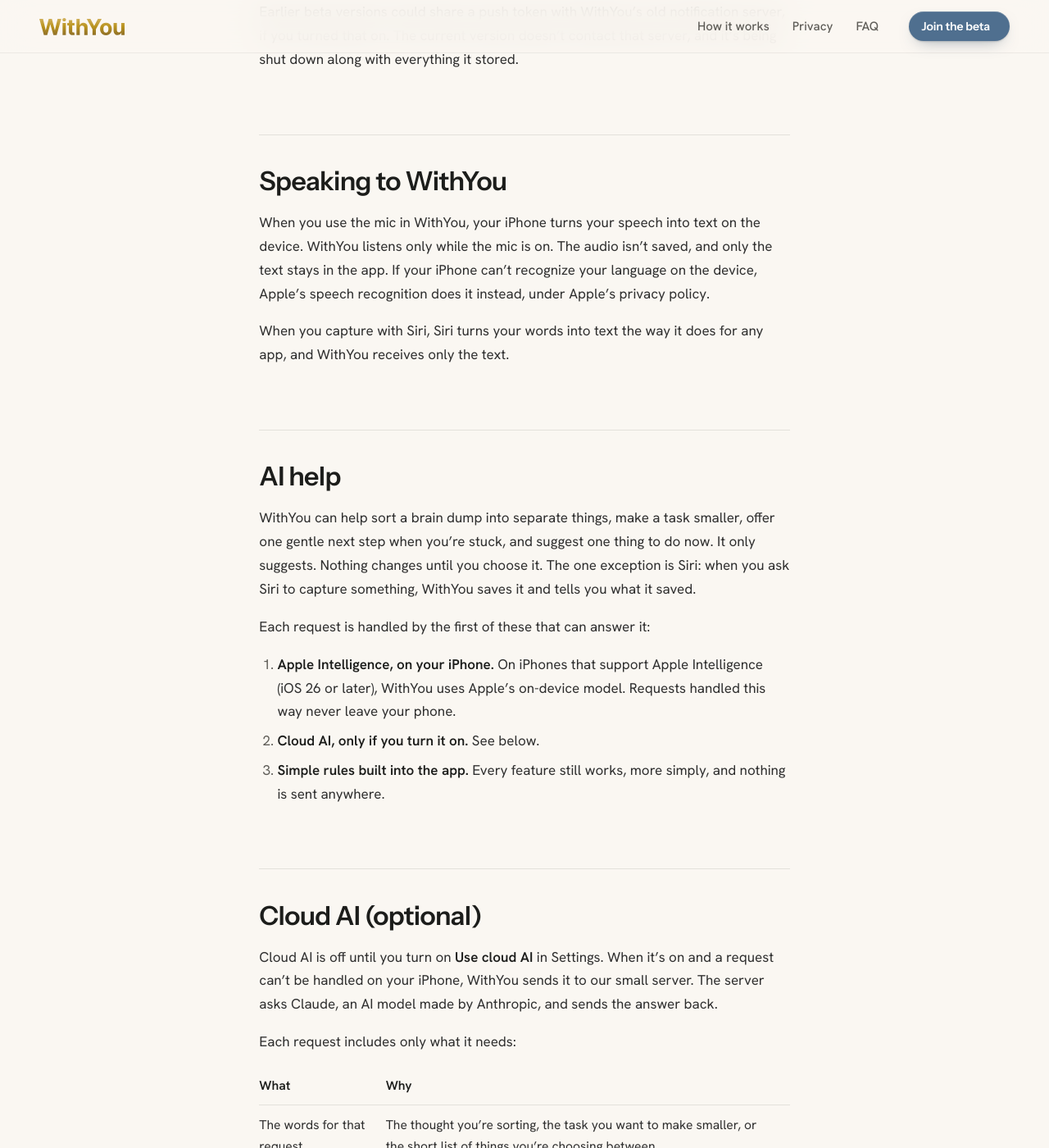
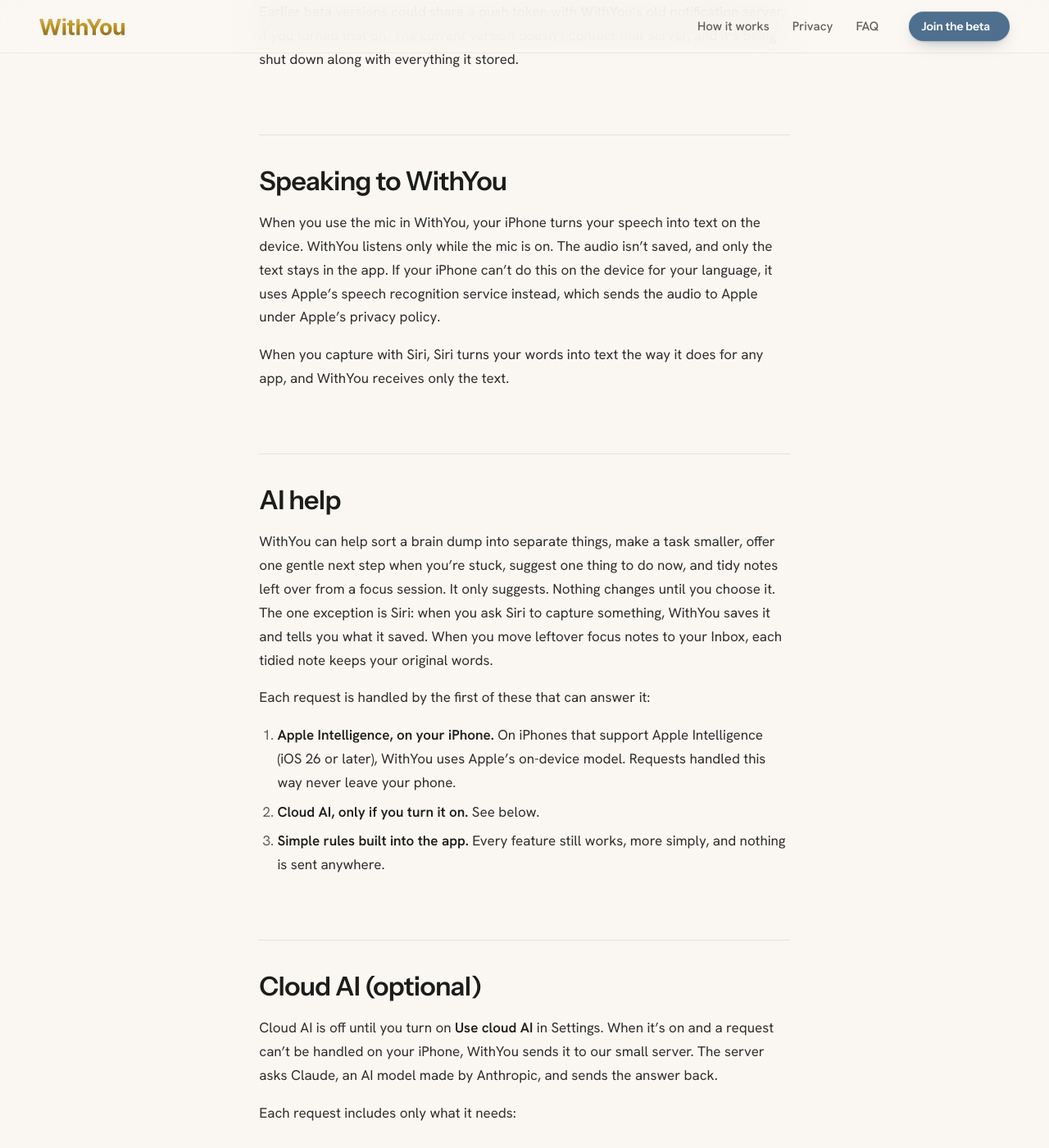
Before and after one commit to elaiken3/withyou-site, a Jekyll site: the page built from privacy.md, in a window 1280 px wide and 1400 px high, scrolled down 1000 px. Shown: the whole window at 82% size. Built offline with Jekyll 4.4.1, drawn with Linux system fonts in a browser that asks for light colours; some of the changed text lies outside the part shown.

Commit message:
Privacy page: clarify speech fallback, focus-note tidy, data kept after deletion
Co-Authored-By: Claude Opus 5.5 <noreply@anthropic.com>
Claude-Session: https://claude.ai/code/session_01NeUXjWQ1BCAtLeVcQMMf2V

```diff
--- a/index.html
+++ b/index.html
@@ -426,7 +426,7 @@
               <div><dt>Ads</dt><dd>None</dd></div>
               <div><dt>Analytics</dt><dd>None</dd></div>
               <div><dt>Notifications</dt><dd>Made on your iPhone</dd></div>
-              <div><dt>Cloud AI <span class="ledger__opt">optional</span></dt><dd>Off by default. Sends only what a request needs, and we don’t store it.</dd></div>
+              <div><dt>Cloud AI <span class="ledger__opt">optional</span></dt><dd>Off by default. Sends only what a request needs. Your words are never stored.</dd></div>
             </dl>
           </div>
         </div>
@@ -446,7 +446,7 @@
             </details>
             <details class="qa">
               <summary><span>Is my data private?</span><svg class="qa__icon" aria-hidden="true"><use href="#i-plus" /></svg></summary>
-              <p>Yes. Your thoughts, tasks and focus sessions stay on your iPhone. There’s no account and no analytics. Cloud AI is off by default. If you turn it on, only what a request needs is sent, and WithYou doesn’t store it.</p>
+              <p>Yes. Your thoughts, tasks and focus sessions stay on your iPhone. There’s no account and no analytics. Cloud AI is off by default. If you turn it on, only what a request needs is sent, and WithYou never stores your words.</p>
             </details>
             <details class="qa">
               <summary><span>What do I need?</span><svg class="qa__icon" aria-hidden="true"><use href="#i-plus" /></svg></summary>
--- a/privacy.md
+++ b/privacy.md
@@ -24,13 +24,13 @@ Earlier beta versions could share a push token with WithYou’s old notification
 
 ## Speaking to WithYou
 
-When you use the mic in WithYou, your iPhone turns your speech into text on the device. WithYou listens only while the mic is on. The audio isn’t saved, and only the text stays in the app. If your iPhone can’t recognize your language on the device, Apple’s speech recognition does it instead, under Apple’s privacy policy.
+When you use the mic in WithYou, your iPhone turns your speech into text on the device. WithYou listens only while the mic is on. The audio isn’t saved, and only the text stays in the app. If your iPhone can’t do this on the device for your language, it uses Apple’s speech recognition service instead, which sends the audio to Apple under Apple’s privacy policy.
 
 When you capture with Siri, Siri turns your words into text the way it does for any app, and WithYou receives only the text.
 
 ## AI help
 
-WithYou can help sort a brain dump into separate things, make a task smaller, offer one gentle next step when you’re stuck, and suggest one thing to do now. It only suggests. Nothing changes until you choose it. The one exception is Siri: when you ask Siri to capture something, WithYou saves it and tells you what it saved.
+WithYou can help sort a brain dump into separate things, make a task smaller, offer one gentle next step when you’re stuck, suggest one thing to do now, and tidy notes left over from a focus session. It only suggests. Nothing changes until you choose it. The one exception is Siri: when you ask Siri to capture something, WithYou saves it and tells you what it saved. When you move leftover focus notes to your Inbox, each tidied note keeps your original words.
 
 Each request is handled by the first of these that can answer it:
 
@@ -46,14 +46,14 @@ Each request includes only what it needs:
 
 | What | Why |
 | --- | --- |
-| The words for that request | The thought you’re sorting, the task you want to make smaller, or the short list of things you’re choosing between. |
+| The words for that request | For example, the thought you’re sorting, the task you want to make smaller, or the short list of things you’re choosing between. |
 | A little context | Things like the current time, your time zone or the energy level you picked, so the answer fits your day. |
 | A random anonymous ID | Made by the app for cloud AI. It isn’t linked to your name, email or Apple ID. It lets the server keep a fair daily limit. |
 
 Two services handle these requests for us:
 
 - **Supabase** hosts our server and the anonymous ID. See [Supabase’s privacy policy](https://supabase.com/privacy).
-- **Anthropic** runs Claude, which writes the answer. It gets the request from our server, not from your iPhone. Under its commercial terms, Anthropic doesn’t train its models on these requests. See [Anthropic’s privacy policy](https://www.anthropic.com/legal/privacy).
+- **Anthropic** runs Claude, which writes the answer. It gets the request from our server, not from your iPhone. Under its commercial terms, Anthropic doesn’t train its models on these requests, and keeps them only for a limited time. See [Anthropic’s privacy policy](https://www.anthropic.com/legal/privacy).
 
 Like any internet connection, Supabase sees your IP address as part of the request and may keep it in its standard security logs.
 
```
Also changed, not shown: other parts of privacy.md (+1 -1 lines).
